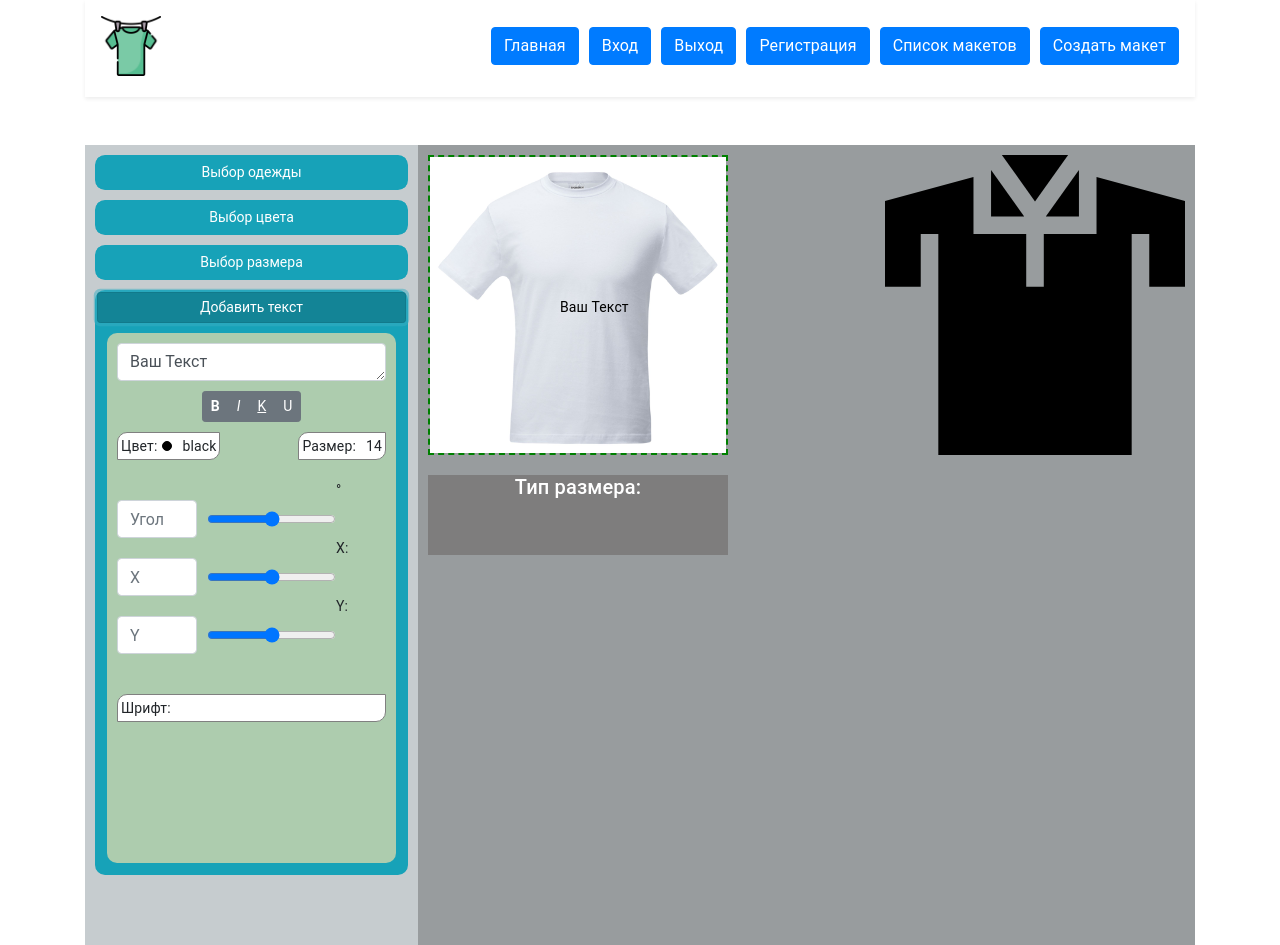
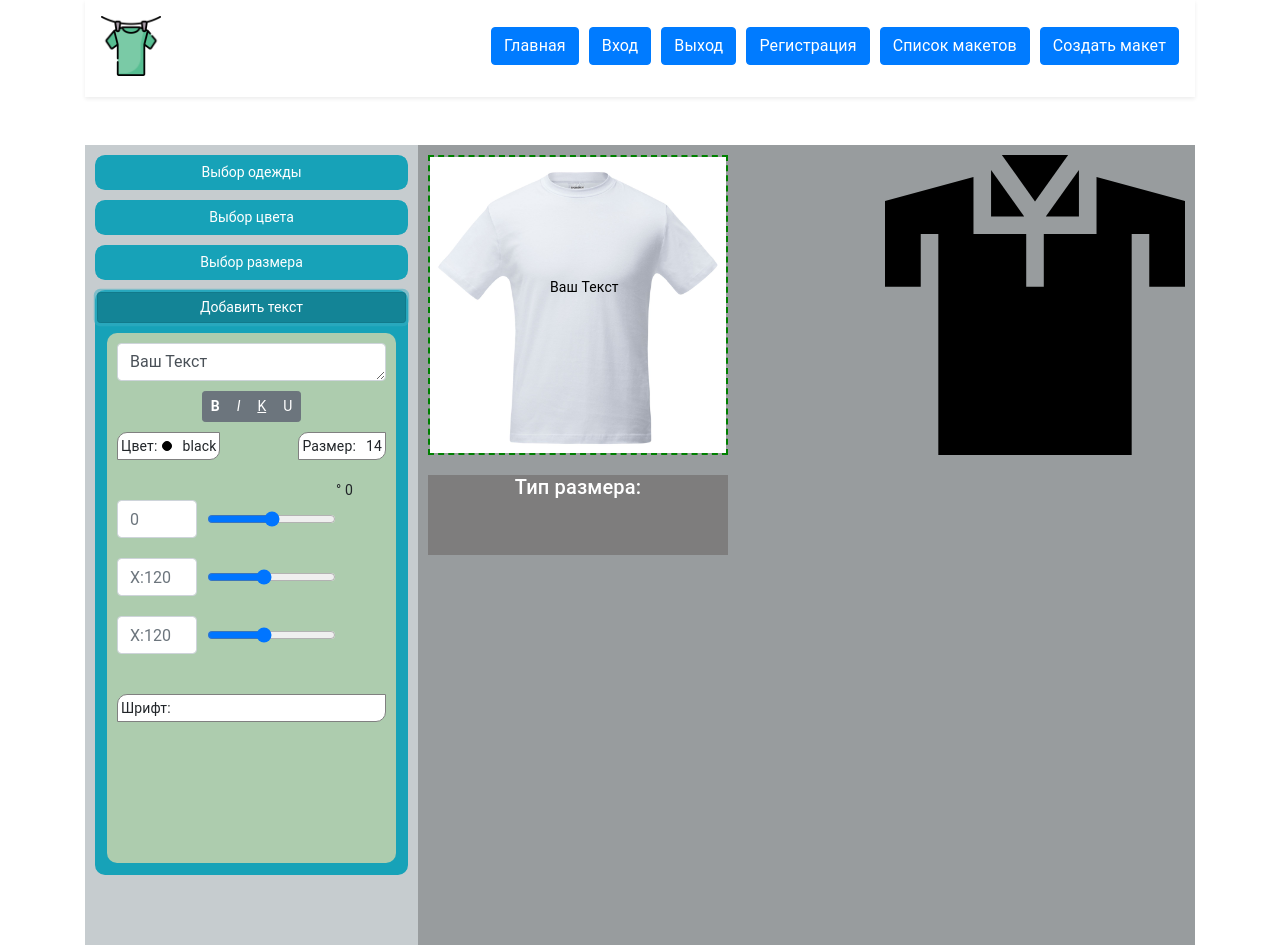
Before and after one commit to PIPSKVIK/my-print, a Vue app: page /layout-constructor in a window 1280 px wide. Both pictures are taken after a click on the button "Добавить текст". Built offline with nearby package versions, Linux system fonts and the light colour scheme; a web font is replaced by a local one.

Commit message:
Изменил компоненты позии текста, X - Y - Угол

```diff
--- a/src/components/constructorPanelWithFunctionality/TypeText.vue
+++ b/src/components/constructorPanelWithFunctionality/TypeText.vue
@@ -82,36 +82,31 @@
                 name="rotate"
                 type="text"
                 class="text-posipion__input-rotate"
-                v-model="textRotate"
-                @input="changeTextRotate"
-                placeholder="Угол"
+                :placeholder="chengeTextRotate"
+                v-model="chengeTextRotate"
               />
-              <input class="text-posipion__range" type="range" min="-180" max="180" v-model="textRotate" @input="changeDragDeg">
-              <span>&#176; {{textRotate}} </span>
+              <input class="text-posipion__range" type="range" min="-180" max="180" v-model="chengeTextRotate">
+              <span>&#176; {{textRotare}} </span>
             </div>
             <div class="text-posipion__position-x">
               <BaseInput
                 name="positioX"
                 type="text"
                 class="text-posipion__input-positioX"
-                placeholder="X"
-                @input="changeTextX"
-                v-model="PositionX"
+                :placeholder=" 'X:' + textPositionX"
+                v-model="chengeTextPositionX"
               />
-              <input class="text-posipion__range" type="range" min="0" max="275" v-model="PositionX" @input="changeDragPositionX">
-              <span>X: {{ PositionX }} </span>
+              <input class="text-posipion__range" type="range" min="0" max="275" v-model="chengeTextPositionX">
             </div>
             <div class="text-posipion__position-x">
               <BaseInput
                 name="positioY"
                 type="text"
                 class="text-posipion__input-positioY"
-                placeholder="Y"
-                @input="changeTextY"
-                v-model="PositionY"
+                :placeholder=" 'X:' + textPositionY"
+                v-model="chengeTextPositionY"
               />
-              <input class="text-posipion__range" type="range" min="0" max="275" v-model="PositionY" @input="changeDragPositionY">
-              <span>Y: {{ PositionY }} </span>
+              <input class="text-posipion__range" type="range" min="0" max="275" v-model="chengeTextPositionY">
             </div>
           </div>
         </div>
@@ -143,6 +138,15 @@ export default {
     BaseInput
   },
   props: {
+    textPositionY: {
+      type: String
+    },
+    textPositionX: {
+      type: String
+    },
+    textRotare: {
+      type: String
+    },
     printText: {
       type: String,
       required: true
@@ -182,10 +186,7 @@ export default {
       selectColors: '',
       options: [
         { text: 'white', color: '#fff' }
-      ],
-      PositionX: null,
-      PositionY: null,
-      textRotate: null
+      ]
     }
   },
   methods: {
@@ -198,23 +199,8 @@ export default {
     optionsFont (option) {
       this.$emit('optionsFont', option)
     },
-    changeTextRotate () {
-      this.$emit('changeTextRotate', this.textRotate)
-    },
-    changeTextX () {
-      this.$emit('changeTextX', this.PositionX)
-    },
-    changeTextY () {
-      this.$emit('changeTextY', this.PositionY)
-    },
-    changeDragPositionX () {
-      this.$emit('changeDragPositionX', this.PositionX)
-    },
     changeDragPositionY () {
       this.$emit('changeDragPositionY', this.PositionY)
-    },
-    changeDragDeg () {
-      this.$emit('changeDragDeg', this.textRotate)
     }
   },
   computed: {
@@ -224,6 +210,30 @@ export default {
       },
       set (value) {
         this.$emit('update:printText', value)
+      }
+    },
+    chengeTextRotate: {
+      get () {
+        return this.textRotare
+      },
+      set (val) {
+        this.$emit('update:textRotare', val)
+      }
+    },
+    chengeTextPositionX: {
+      get () {
+        return this.textPositionX
+      },
+      set (val) {
+        this.$emit('update:textPositionX', val)
+      }
+    },
+    chengeTextPositionY: {
+      get () {
+        return this.textPositionY
+      },
+      set (val) {
+        this.$emit('update:textPositionY', val)
       }
     }
   }
--- a/src/views/layoutPage/LayoutConstructor.vue
+++ b/src/views/layoutPage/LayoutConstructor.vue
@@ -39,6 +39,9 @@
         </button>
         <TypeText
           :printText.sync="printText"
+          :textRotare.sync="textRotare"
+          :textPositionX.sync="textPositionX"
+          :textPositionY.sync="textPositionY"
           :allOptionsColors="allOptionsColors"
           :allOptionsSize="allOptionsSize"
           :allTypeFontFamily="allTypeFontFamily"
@@ -53,12 +56,6 @@
           @chengeTextFontStyle="isTextFontStyleActive = !isTextFontStyleActive"
           @chengeTextUnderline="isTextUnderlineActive = !isTextUnderlineActive"
           @chengeTextTransform="isTextTransformActive = !isTextTransformActive"
-          @changeTextRotate="changeTextRotate"
-          @changeTextX="changeTextX"
-          @changeTextY="changeTextY"
-          @changeDragPositionX="changeDragPositionX"
-          @changeDragPositionY="changeDragPositionY"
-          @changeDragDeg="changeDragDeg"
         />
       </div>
     </section>
@@ -119,9 +116,9 @@ export default {
       typeSubjects: '',
       typeSizes: '',
       currentColors: ['#000000', '#aa55aa', '#ffffff'],
-      textRotare: null,
-      PositionX: null,
-      PositionY: null,
+      textRotare: '0',
+      textPositionX: '120',
+      textPositionY: '120',
       selectedTextValue: '#000000',
       selectedName: 'black',
       selectedSize: 14,
@@ -148,24 +145,6 @@ export default {
     },
     optionsFont (option) {
       this.selectFonts = option.value
-    },
-    changeTextRotate (value) {
-      this.textRotare = value
-    },
-    changeTextX (value) {
-      this.PositionX = value
-    },
-    changeTextY (value) {
-      this.PositionY = value
-    },
-    changeDragPositionX (value) {
-      this.PositionX = value
-    },
-    changeDragPositionY (value) {
-      this.PositionY = value
-    },
-    changeDragDeg (value) {
-      this.textRotare = value
     },
     selectTypeSize (value) {
       this.typeSizes = value
@@ -195,8 +174,8 @@ export default {
     },
     changePosition () {
       return {
-        top: this.PositionY + 'px',
-        left: this.PositionX + 'px'
+        top: this.textPositionY + 'px',
+        left: this.textPositionX + 'px'
       }
     },
     changeTextFonts () {
```
